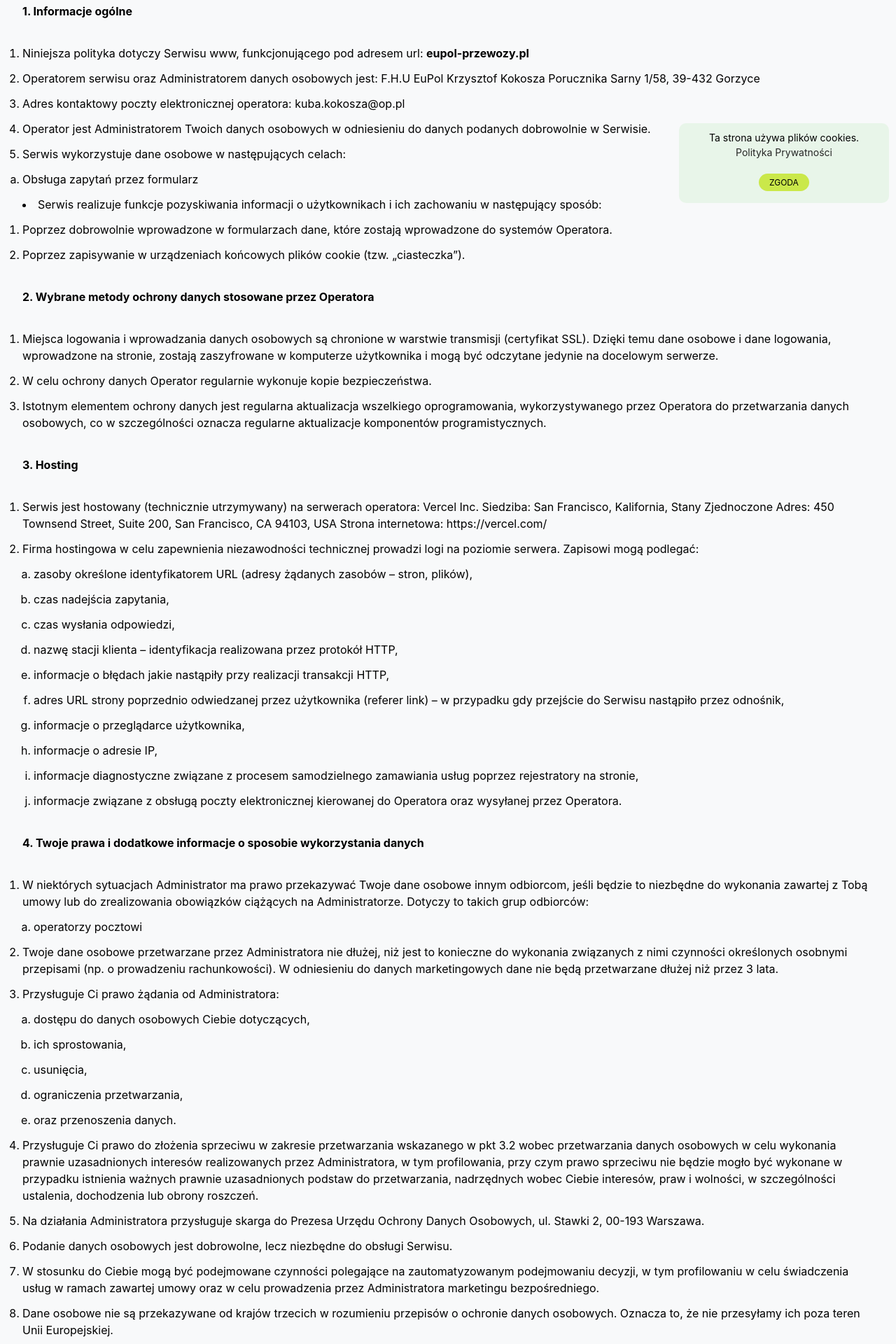
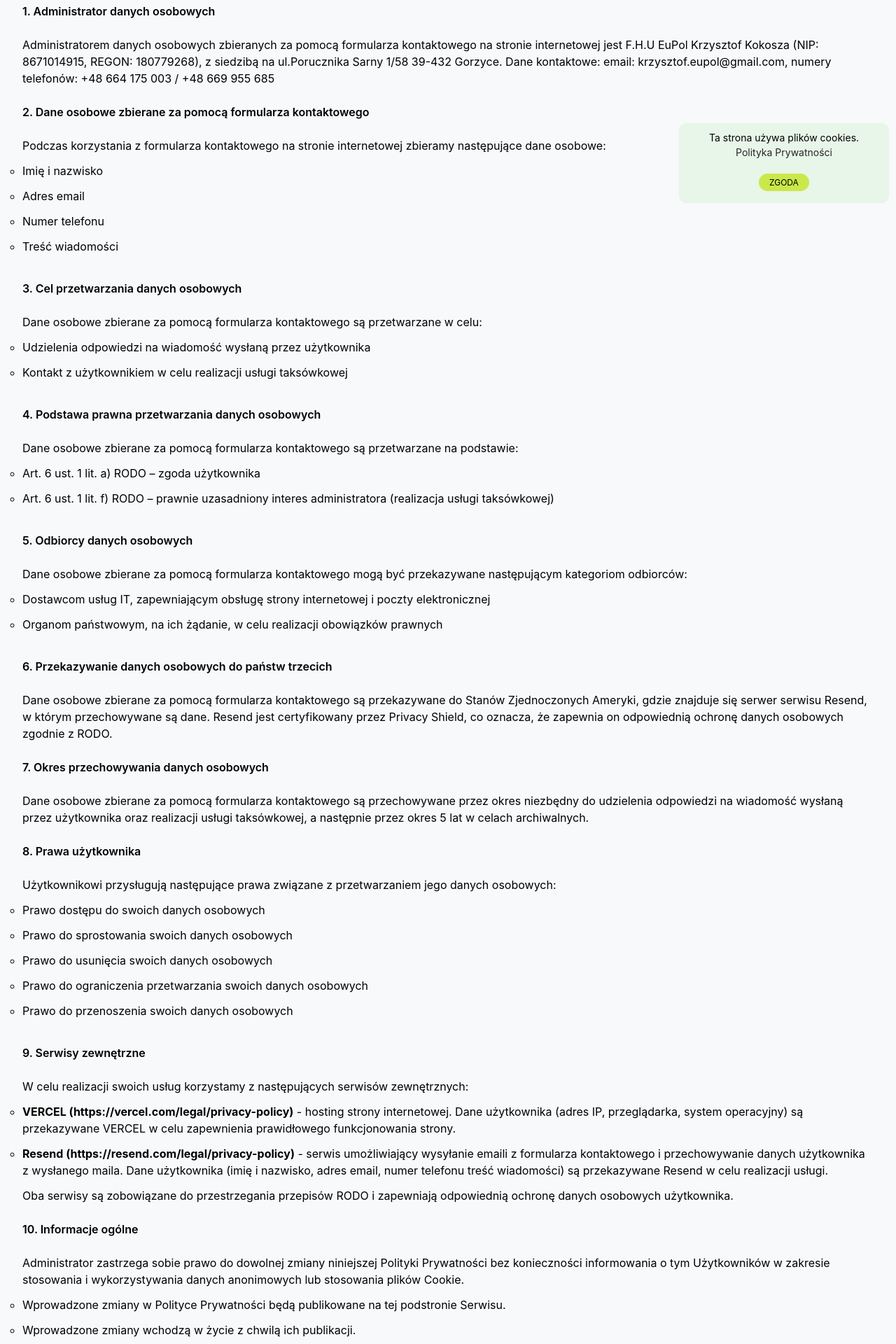
Before and after one commit to delalegion/eupol, a SvelteKit app: page /polityka-prywatnosci in a window 1280 px wide. Shown: the part 500-2420 px from the top of the page at 70% size. Built offline with nearby package versions, Linux system fonts and the light colour scheme.

Commit message:
Modify texts and policy privacy

```diff
--- a/src/routes/+page.svelte
+++ b/src/routes/+page.svelte
@@ -214,7 +214,7 @@
 	<div class="mx-auto max-w-screen-xl gap-12 md:gap-16 lg:gap-20 flex flex-col px-4 sm:px-8">
 		<div class="grid grid-cols-6 md:grid-cols-12 gap-8 md:gap-12 lg:gap-16">
 			<div class="col-span-6 md:col-span-9">
-				<h4 class="font-primary font-semibold text-dark-50" id="payments-title">Nasza firma w Gorzycach, wyposażyła wszystkich swoich kierowców w nowoczesne terminale płatnicze. Dzięki temu możemy przyjmować  dostępne  płatności bezgotówkowych tylko (MasterCard i Visa), co zapewnia naszym klientom wygodę i bezpieczeństwo podczas podróży.</h4>
+				<h4 class="font-primary font-semibold text-dark-50" id="payments-title">Nasza firma w Gorzycach, wyposażyła wszystkich swoich kierowców w nowoczesne terminale płatnicze. Dzięki temu możemy przyjmować  dostępne  płatności bezgotówkowe MasterCard i Visa, co zapewnia naszym klientom wygodę i bezpieczeństwo podczas podróży.</h4>
 			</div>
 			<div class="col-span-6 md:col-span-3">
 				<enhanced:img src={Payments} alt="Payments image" />
--- a/src/routes/polityka-prywatnosci/+page.svelte
+++ b/src/routes/polityka-prywatnosci/+page.svelte
@@ -55,7 +55,7 @@
 						<li class="content-center"><a href="/oferta" class="font-semibold text-dark-50 md:text-gray-50 text-p1">OFERTA</a></li>
 						<li class="content-center"><a href="/#flota" class="font-semibold text-dark-50 md:text-gray-50 text-p1">NASZA FLOTA</a></li>
 						<li class="content-center flex md:hidden"><a href="/#kontakt" class="font-semibold text-dark-50 md:text-gray-50 text-p1">KONTAKT</a></li>
-						<li class="hidden md:flex"><Outline size="small" link="#kontakt">Kontakt</Outline></li>
+						<li class="hidden md:flex"><Outline size="small" link="/#kontakt">Kontakt</Outline></li>
 					</ul>
                <button data-collapse-toggle="navbar-default" type="button" id="btn-menu" class="inline-flex bg-[#EAEAEA]/20 items-center p-4 w-16 h-16 justify-center text-sm text-gray-50 rounded-full md:hidden hover:bg-[#EAEAEA]/30 active:scale-95 hover:translate-y-0.5 duration-200 focus:outline-none dark:text-gray-50 dark:hover:bg-gray-700 dark:focus:ring-gray-600" aria-controls="navbar-default" aria-expanded="false">
                   <span class="sr-only">Open main menu</span>
@@ -76,117 +76,106 @@
 			<h3 class="text-dark-50 font-semibold text-h4 lg:text-h3">Polityka prywatności</h3>
          <h4 class="text-dark-50 font-semibold text-h5 lg:text-h4">Polityka prywatności opisuje zasady przetwarzania przez nas informacji na Twój temat, w tym danych osobowych oraz ciasteczek, czyli tzw. cookies.</h4>
          <div class="mt-4">
-            <h2 class="pb-6 pt-6"><strong>1. Informacje ogólne</strong></h2>
-               <ol>
-                  <li>Niniejsza polityka dotyczy Serwisu www, funkcjonującego pod adresem url: <b>eupol-przewozy.pl</b></li>
-                  <li>Operatorem serwisu oraz Administratorem danych osobowych jest: F.H.U EuPol Krzysztof Kokosza Porucznika Sarny 1/58, 39-432 Gorzyce</li>
-                  <li>Adres kontaktowy poczty elektronicznej operatora: kuba.kokosza@op.pl</li>
-                  <li>Operator jest Administratorem Twoich danych osobowych w odniesieniu do danych podanych dobrowolnie w Serwisie.</li>
-                  <li>Serwis wykorzystuje dane osobowe w następujących celach:</li>
-               </ol>
-               <ul style="list-style: lower-alpha;"><li>Obsługa zapytań przez formularz</li>
+            <section>
+                <h2 class="pb-6 pt-6 font-semibold">1. Administrator danych osobowych</h2>
+
+                <p>Administratorem danych osobowych zbieranych za pomocą formularza kontaktowego na stronie internetowej jest F.H.U EuPol Krzysztof Kokosza (NIP: 8671014915, REGON: 180779268), z siedzibą na ul.Porucznika Sarny 1/58 39-432 Gorzyce. Dane kontaktowe: email: krzysztof.eupol@gmail.com, numery telefonów: +48 664 175 003 / +48 669 955 685</p>
+            </section>
+
+            <section>
+                <h2 class="pb-6 pt-6 font-semibold">2. Dane osobowe zbierane za pomocą formularza kontaktowego</h2>
+
+                <p>Podczas korzystania z formularza kontaktowego na stronie internetowej zbieramy następujące dane osobowe:</p>
+
+                <ul>
+                    <li>Imię i nazwisko</li>
+                    <li>Adres email</li>
+                    <li>Numer telefonu</li>
+                    <li>Treść wiadomości</li>
                 </ul>
-               <li>Serwis realizuje funkcje pozyskiwania informacji o użytkownikach i ich zachowaniu w następujący sposób:
-               <ol style="list-style: lower-alpha;">
-               <li>Poprzez dobrowolnie wprowadzone w formularzach dane, które zostają wprowadzone do systemów Operatora.</li>
-               <li>Poprzez zapisywanie w urządzeniach końcowych plików cookie (tzw. „ciasteczka”).</li>
-               </ol>
-               </li>
-               <h2 class="pb-6 pt-6"><strong>2. Wybrane metody ochrony danych stosowane przez Operatora</strong></h2>
-               <ol><li>Miejsca logowania i wprowadzania danych osobowych są chronione w warstwie transmisji (certyfikat SSL). Dzięki temu dane osobowe i dane logowania, wprowadzone na stronie, zostają zaszyfrowane w komputerze użytkownika i mogą być odczytane jedynie na docelowym serwerze.</li><li>W celu ochrony danych Operator regularnie wykonuje kopie bezpieczeństwa.</li><li>Istotnym elementem ochrony danych jest regularna aktualizacja wszelkiego oprogramowania, wykorzystywanego przez Operatora do przetwarzania danych osobowych, co w szczególności oznacza regularne aktualizacje komponentów programistycznych.</li>
-               </ol>
-               <h2 class="pb-6 pt-6"><strong>3. Hosting</strong></h2>
-               <ol>
-               <li>Serwis jest hostowany (technicznie utrzymywany) na serwerach operatora: Vercel Inc.
+            </section>
 
-                  Siedziba: San Francisco, Kalifornia, Stany Zjednoczone
+            <section>
+                <h2 class="pb-6 pt-6 font-semibold">3. Cel przetwarzania danych osobowych</h2>
 
-                  Adres: 450 Townsend Street, Suite 200, San Francisco, CA 94103, USA
+                <p>Dane osobowe zbierane za pomocą formularza kontaktowego są przetwarzane w celu:</p>
 
-                  Strona internetowa: https://vercel.com/</li>
+                <ul>
+                    <li>Udzielenia odpowiedzi na wiadomość wysłaną przez użytkownika</li>
+                    <li>Kontakt z użytkownikiem w celu realizacji usługi taksówkowej</li>
+                </ul>
+            </section>
 
-                  <li>Firma hostingowa w celu zapewnienia niezawodności technicznej prowadzi logi na poziomie serwera. Zapisowi mogą podlegać:
-                     <ul style="list-style: lower-alpha;">
-                     <li>zasoby określone identyfikatorem URL (adresy żądanych zasobów – stron, plików),</li>
-                     <li>czas nadejścia zapytania,</li>
-                     <li>czas wysłania odpowiedzi,</li>
-                     <li>nazwę stacji klienta – identyfikacja realizowana przez protokół HTTP,</li>
-                     <li>informacje o błędach jakie nastąpiły przy realizacji transakcji HTTP,</li>
-                     <li>adres URL strony poprzednio odwiedzanej przez użytkownika (referer link) – w przypadku gdy przejście do Serwisu nastąpiło przez odnośnik,</li>
-                     <li>informacje o przeglądarce użytkownika,</li>
-                     <li>informacje o adresie IP,</li>
-                     <li>informacje diagnostyczne związane z procesem samodzielnego zamawiania usług poprzez rejestratory na stronie,</li>
-                     <li>informacje związane z obsługą poczty elektronicznej kierowanej do Operatora oraz wysyłanej przez Operatora.</li>
+            <section>
+                <h2 class="pb-6 pt-6 font-semibold">4. Podstawa prawna przetwarzania danych osobowych</h2>
+
+                <p>Dane osobowe zbierane za pomocą formularza kontaktowego są przetwarzane na podstawie:</p>
+
+                <ul>
+                    <li>Art. 6 ust. 1 lit. a) RODO – zgoda użytkownika</li>
+                    <li>Art. 6 ust. 1 lit. f) RODO – prawnie uzasadniony interes administratora (realizacja usługi taksówkowej)</li>
                 </ul>
-                  </li>
-               </ol>
-               <h2 class="pb-6 pt-6"><strong>4. Twoje prawa i dodatkowe informacje o sposobie wykorzystania danych</strong></h2>
-               <ol><li>W niektórych sytuacjach Administrator ma prawo przekazywać Twoje dane osobowe innym odbiorcom, jeśli będzie to niezbędne do wykonania zawartej z Tobą umowy lub do zrealizowania obowiązków ciążących na Administratorze. Dotyczy to takich grup odbiorców:<ul style="list-style: lower-alpha;"><li>operatorzy pocztowi</li></ul></li>
-               <li>Twoje dane osobowe przetwarzane przez Administratora nie dłużej, niż jest to konieczne do wykonania związanych z nimi czynności określonych osobnymi przepisami (np. o prowadzeniu rachunkowości). W odniesieniu do danych marketingowych dane nie będą przetwarzane dłużej niż przez 3 lata.</li>
-               <li>Przysługuje Ci prawo żądania od Administratora:
-               <ul style="list-style: lower-alpha;">
-               <li>dostępu do danych osobowych Ciebie dotyczących,</li>
-               <li>ich sprostowania,</li>
-               <li>usunięcia,</li>
-               <li>ograniczenia przetwarzania,</li>
-               <li>oraz przenoszenia danych.</li>
+            </section>
+
+            <section>
+                <h2 class="pb-6 pt-6 font-semibold">5. Odbiorcy danych osobowych</h2>
+
+                <p>Dane osobowe zbierane za pomocą formularza kontaktowego mogą być przekazywane następującym kategoriom odbiorców:</p>
+
+                <ul>
+                    <li>Dostawcom usług IT, zapewniającym obsługę strony internetowej i poczty elektronicznej</li>
+                    <li>Organom państwowym, na ich żądanie, w celu realizacji obowiązków prawnych</li>
                 </ul>
-               </li>
-               <li>Przysługuje Ci prawo do złożenia sprzeciwu w zakresie przetwarzania wskazanego w pkt 3.2 wobec przetwarzania danych osobowych w celu wykonania prawnie uzasadnionych interesów realizowanych przez Administratora, w tym profilowania, przy czym prawo sprzeciwu nie będzie mogło być wykonane w przypadku istnienia ważnych prawnie uzasadnionych podstaw do przetwarzania, nadrzędnych wobec Ciebie interesów, praw i wolności, w szczególności ustalenia, dochodzenia lub obrony roszczeń.</li>
-               <li>Na działania Administratora przysługuje skarga do Prezesa Urzędu Ochrony Danych Osobowych, ul. Stawki 2, 00-193 Warszawa.</li>
-               <li>Podanie danych osobowych jest dobrowolne, lecz niezbędne do obsługi Serwisu.</li>
-               <li>W stosunku do Ciebie mogą być podejmowane czynności polegające na zautomatyzowanym podejmowaniu decyzji, w tym profilowaniu w celu świadczenia usług w ramach zawartej umowy oraz w celu prowadzenia przez Administratora marketingu bezpośredniego.</li>
-                <li>Dane osobowe nie są przekazywane od krajów trzecich w rozumieniu przepisów o ochronie danych osobowych. Oznacza to, że nie przesyłamy ich poza teren Unii Europejskiej.</li></ol>
-               <h2 class="pb-6 pt-6"><strong>5. Informacje w formularzach</strong></h2>
-               <ol>
-               <li>Serwis zbiera informacje podane dobrowolnie przez użytkownika, w tym dane osobowe, o ile zostaną one podane.</li>
-               <li>Serwis może zapisać informacje o parametrach połączenia (oznaczenie czasu, adres IP).</li>
-               <li>Serwis, w niektórych wypadkach, może zapisać informację ułatwiającą powiązanie danych w formularzu z adresem e-mail użytkownika wypełniającego formularz. W takim wypadku adres e-mail użytkownika pojawia się wewnątrz adresu url strony zawierającej formularz.</li>
-               <li>Dane podane w formularzu są przetwarzane w celu wynikającym z funkcji konkretnego formularza, np. w celu dokonania procesu obsługi zgłoszenia serwisowego lub kontaktu handlowego, rejestracji usług itp. Każdorazowo kontekst i opis formularza w czytelny sposób informuje, do czego on służy.</li>
-               </ol>
+            </section>
 
-               <h2 class="pb-6 pt-6"><strong>6. Logi Administratora</strong></h2>
-               <ol>
-               <li>Informacje zachowaniu użytkowników w serwisie mogą podlegać logowaniu. Dane te są wykorzystywane w celu administrowania serwisem.</li>
-               </ol>
+            <section>
+                <h2 class="pb-6 pt-6 font-semibold">6. Przekazywanie danych osobowych do państw trzecich</h2>
 
-               <h2 class="pb-6 pt-6"><strong>7. Informacja o plikach cookies</strong></h2>
-               <ol>
-               <li>Serwis korzysta z plików cookies.</li>
-               <li>Pliki cookies (tzw. „ciasteczka”) stanowią dane informatyczne, w szczególności pliki tekstowe, które przechowywane są w urządzeniu końcowym Użytkownika Serwisu i przeznaczone są do korzystania ze stron internetowych Serwisu. Cookies zazwyczaj zawierają nazwę strony internetowej, z której pochodzą, czas przechowywania ich na urządzeniu końcowym oraz unikalny numer.</li>
-               <li>Podmiotem zamieszczającym na urządzeniu końcowym Użytkownika Serwisu pliki cookies oraz uzyskującym do nich dostęp jest operator Serwisu.</li>
-               <li>Pliki cookies wykorzystywane są w następujących celach:
-               <ol style="list-style: lower-alpha;">
-               <li>utrzymanie sesji użytkownika Serwisu (po zalogowaniu), dzięki której użytkownik nie musi na każdej podstronie Serwisu ponownie wpisywać loginu i hasła;</li>
-               <li>realizacji celów określonych powyżej w części "Istotne techniki marketingowe";</li>
-               </ol>
-               </li>
-               <li>W ramach Serwisu stosowane są dwa zasadnicze rodzaje plików cookies: „sesyjne” (session cookies) oraz „stałe” (persistent cookies). Cookies „sesyjne” są plikami tymczasowymi, które przechowywane są w urządzeniu końcowym Użytkownika do czasu wylogowania, opuszczenia strony internetowej lub wyłączenia oprogramowania (przeglądarki internetowej). „Stałe” pliki cookies przechowywane są w urządzeniu końcowym Użytkownika przez czas określony w parametrach plików cookies lub do czasu ich usunięcia przez Użytkownika.</li>
-               <li>Oprogramowanie do przeglądania stron internetowych (przeglądarka internetowa) zazwyczaj domyślnie dopuszcza przechowywanie plików cookies w urządzeniu końcowym Użytkownika. Użytkownicy Serwisu mogą dokonać zmiany ustawień w tym zakresie.&nbsp;Przeglądarka internetowa umożliwia usunięcie plików cookies. Możliwe jest także automatyczne blokowanie plików cookies Szczegółowe informacje na ten temat zawiera pomoc lub dokumentacja przeglądarki internetowej.</li>
-               <li>Ograniczenia stosowania plików cookies mogą wpłynąć na niektóre funkcjonalności dostępne na stronach internetowych Serwisu.</li>
-               <li>Pliki cookies zamieszczane w urządzeniu końcowym Użytkownika Serwisu wykorzystywane mogą być również przez współpracujące z operatorem Serwisu podmioty, w szczególności dotyczy to firm: Google (Google Inc. z siedzibą w USA), Facebook (Facebook Inc. z siedzibą w USA), Twitter (Twitter Inc. z siedzibą w USA).</li>
-               </ol>
-               <h2 class="pb-6 pt-6"><strong>8. Zarządzanie plikami cookies – jak w praktyce wyrażać i cofać zgodę?</strong></h2>
-               <ol>
-               <li>Jeśli użytkownik nie chce otrzymywać plików cookies, może zmienić ustawienia przeglądarki. Zastrzegamy, że wyłączenie obsługi plików cookies niezbędnych dla procesów uwierzytelniania, bezpieczeństwa, utrzymania preferencji użytkownika może utrudnić,&nbsp;a w skrajnych przypadkach może uniemożliwić korzystanie ze stron www</li>
-               <li>W celu zarządzania ustawienia cookies wybierz z listy poniżej przeglądarkę internetową, której używasz i postępuj zgodnie z instrukcjami:
+                <p>Dane osobowe zbierane za pomocą formularza kontaktowego są przekazywane do Stanów Zjednoczonych Ameryki, gdzie znajduje się serwer serwisu Resend, w którym przechowywane są dane. Resend jest certyfikowany przez Privacy Shield, co oznacza, że zapewnia on odpowiednią ochronę danych osobowych zgodnie z RODO.</p>
+            </section>
+
+            <section>
+                <h2 class="pb-6 pt-6 font-semibold">7. Okres przechowywania danych osobowych</h2>
+
+                <p>Dane osobowe zbierane za pomocą formularza kontaktowego są przechowywane przez okres niezbędny do udzielenia odpowiedzi na wiadomość wysłaną przez użytkownika oraz realizacji usługi taksówkowej, a następnie przez okres 5 lat w celach archiwalnych.</p>
+            </section>
+
+            <section>
+                <h2 class="pb-6 pt-6 font-semibold">8. Prawa użytkownika</h2>
+
+                <p>Użytkownikowi przysługują następujące prawa związane z przetwarzaniem jego danych osobowych:</p>
+
                 <ul>
-               <li><a href="https://support.microsoft.com/pl-pl/help/10607/microsoft-edge-view-delete-browser-history">Edge</a></li>
-               <li><a href="https://support.microsoft.com/pl-pl/help/278835/how-to-delete-cookie-files-in-internet-explorer">Internet Explorer</a></li>
-               <li><a href="http://support.google.com/chrome/bin/answer.py?hl=pl&amp;answer=95647">Chrome</a></li>
-               <li><a href="http://support.apple.com/kb/PH5042">Safari</a></li>
-               <li><a href="http://support.mozilla.org/pl/kb/W%C5%82%C4%85czanie%20i%20wy%C5%82%C4%85czanie%20obs%C5%82ugi%20ciasteczek">Firefox</a></li>
-               <li><a href="http://help.opera.com/Windows/12.10/pl/cookies.html">Opera</a></li>
+                    <li>Prawo dostępu do swoich danych osobowych</li>
+                    <li>Prawo do sprostowania swoich danych osobowych</li>
+                    <li>Prawo do usunięcia swoich danych osobowych</li>
+                    <li>Prawo do ograniczenia przetwarzania swoich danych osobowych</li>
+                    <li>Prawo do przenoszenia swoich danych osobowych</li>
                </ul>
-               <p>Urządzenia mobilne:</p>
+            </section>
+
+            <section>
+               <h2 class="pb-6 pt-6 font-semibold">9. Serwisy zewnętrzne</h2>
+
+               <p>W celu realizacji swoich usług korzystamy z następujących serwisów zewnętrznych:</p>
+
                <ul>
-               <li><a href="http://support.google.com/chrome/bin/answer.py?hl=pl&amp;answer=95647">Android</a></li>
-               <li><a href="http://support.apple.com/kb/HT1677?viewlocale=pl_PL">Safari (iOS)</a></li>
-               <li><a href="http://www.windowsphone.com/pl-pl/how-to/wp7/web/changing-privacy-and-other-browser-settings">Windows Phone</a></li>
+                   <li><strong>VERCEL (https://vercel.com/legal/privacy-policy)</strong> - hosting strony internetowej. Dane użytkownika (adres IP, przeglądarka, system operacyjny) są przekazywane VERCEL w celu zapewnienia prawidłowego funkcjonowania strony.</li>
+                   <li><strong>Resend (https://resend.com/legal/privacy-policy)</strong> - serwis umożliwiający wysyłanie emaili z formularza kontaktowego i przechowywanie danych użytkownika z wysłanego maila. Dane użytkownika (imię i nazwisko, adres email, numer telefonu treść wiadomości) są przekazywane Resend w celu realizacji usługi.</li>
                </ul>
-               </li>
-               </ol>
 
+               <p>Oba serwisy są zobowiązane do przestrzegania przepisów RODO i zapewniają odpowiednią ochronę danych osobowych użytkownika.</p>
+           </section>
+
+           <section>
+            <h2 class="pb-6 pt-6 font-semibold">10. Informacje ogólne</h2>
+
+            <p>Administrator zastrzega sobie prawo do dowolnej zmiany niniejszej Polityki Prywatności bez konieczności informowania o tym Użytkowników w zakresie stosowania i wykorzystywania danych anonimowych lub stosowania plików Cookie.</p>
+            <ul>
+               <li>Wprowadzone zmiany w Polityce Prywatności będą publikowane na tej podstronie Serwisu.</li>
+               <li>Wprowadzone zmiany wchodzą w życie z chwilą ich publikacji.</li>
+            </ul>
+        </section>
          </div>
 		</div>
 
@@ -233,6 +222,9 @@
    .offer ol > li {
       list-style: decimal;
    }
+   .offer ul > li {
+      list-style: circle;
+   }
    li {
       margin: 12px 0;
    }
```
Also changed, not shown: src/routes/oferta/+page.svelte (+6 -6 lines). Lines whose indentation alone changed are shown as unchanged.
